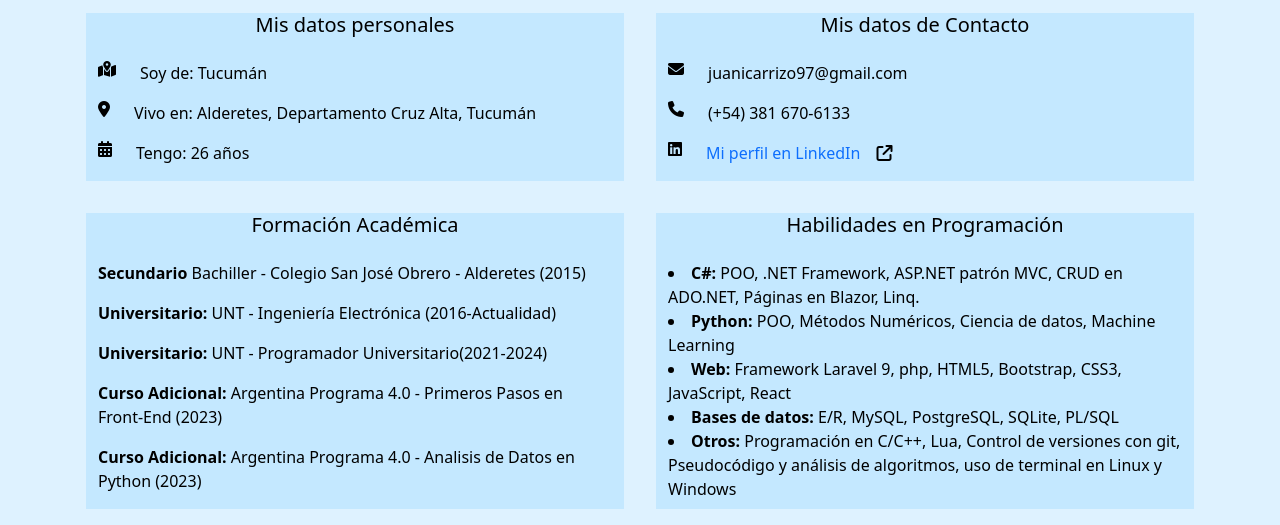
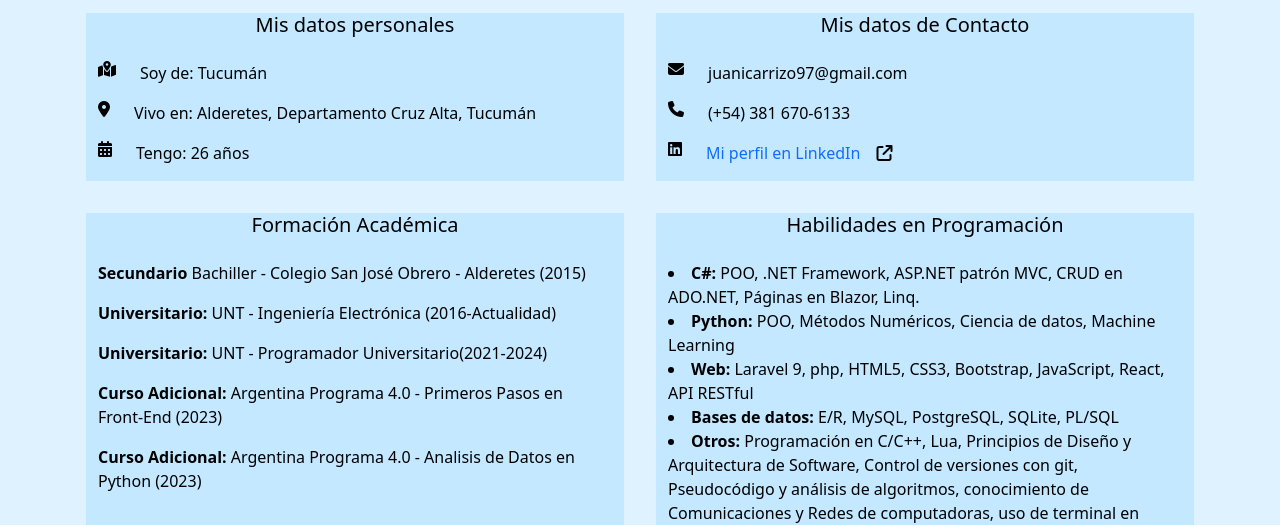
Before and after one commit to juani981/juani981.github.io, a website: page index.html in a window 1280 px wide. Shown: the part 275-800 px from the top of the page. Drawn offline with nearby package versions, Linux system fonts and the light colour scheme.

```diff
--- a/index.html
+++ b/index.html
@@ -133,9 +133,9 @@
             <h5 class="text-center">Habilidades en Programación</h5>
             <li><strong>C#:</strong> POO, .NET Framework, ASP.NET patrón MVC, CRUD en ADO.NET, Páginas en Blazor, Linq.</li>
             <li><strong>Python:</strong> POO, Métodos Numéricos, Ciencia de datos, Machine Learning</li>
-            <li><strong>Web:</strong> Framework Laravel 9, php, HTML5, Bootstrap, CSS3, JavaScript, React</li>
+            <li><strong>Web:</strong> Laravel 9, php, HTML5, CSS3, Bootstrap, JavaScript, React, API RESTful</li>
             <li><strong>Bases de datos:</strong> E/R, MySQL, PostgreSQL, SQLite, PL/SQL</li>
-            <li><strong>Otros:</strong> Programación en C/C++, Lua, Control de versiones con git, Pseudocódigo y análisis de algoritmos, uso de terminal en Linux y Windows</li>
+            <li><strong>Otros:</strong> Programación en C/C++, Lua, Principios de Diseño y Arquitectura de Software, Control de versiones con git, Pseudocódigo y análisis de algoritmos, conocimiento de Comunicaciones y Redes de computadoras, uso de terminal en sistemas Linux y Windows</li>
         </article>
     </section>
     <section class="row">
```
